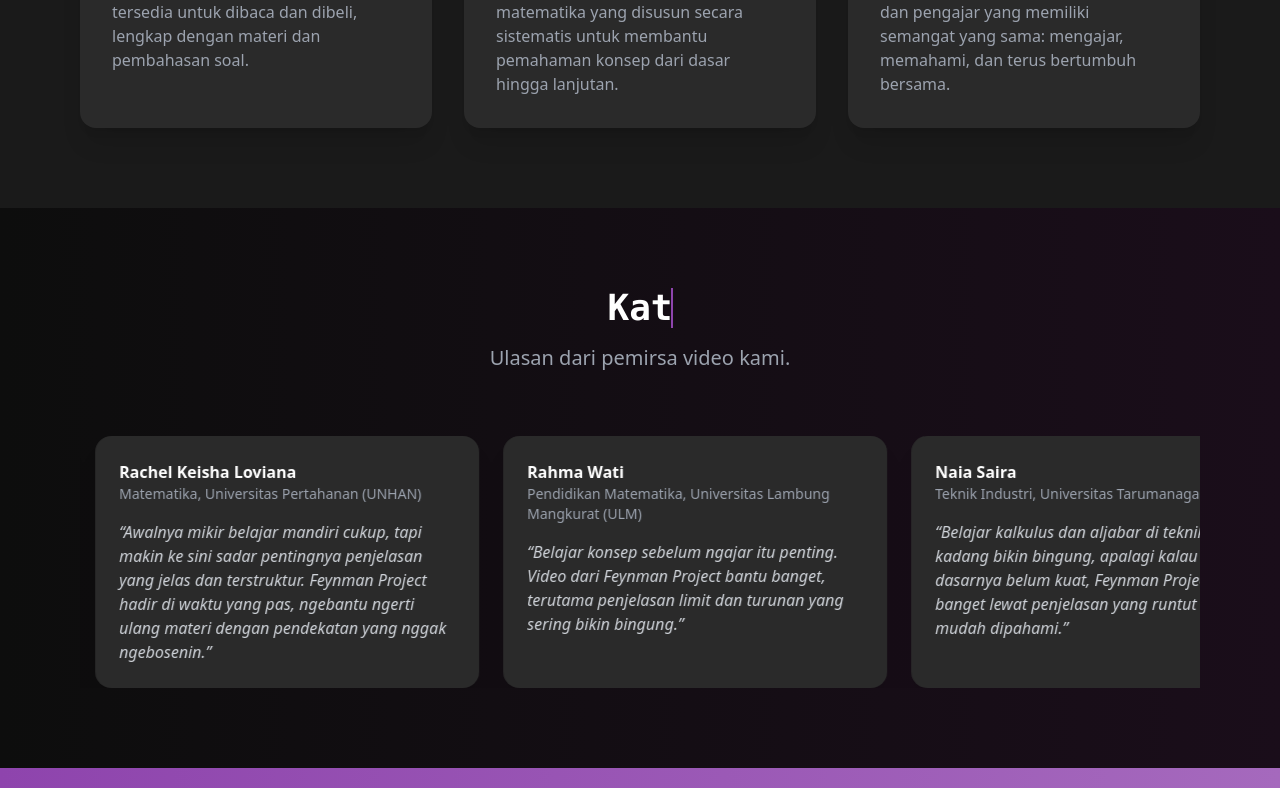
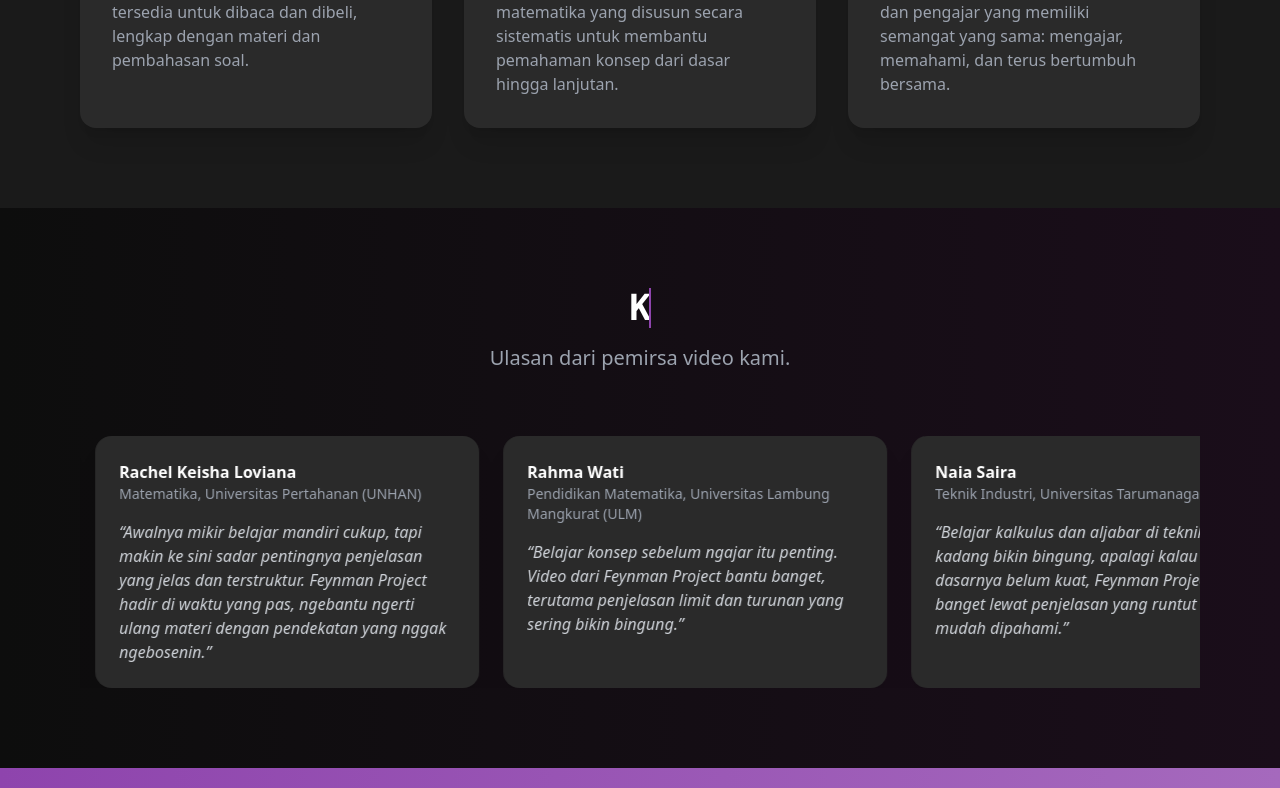
Before and after one commit to FeynmanProject/feynmanproject.github.io, a Next.js app: page / in a window 1280 px wide. Shown: the part 3008-3796 px from the top of the page. Built offline with nearby package versions, Linux system fonts and the light colour scheme.

Commit message:
Update globals.css

```diff
--- a/app/globals.css
+++ b/app/globals.css
@@ -44,26 +44,22 @@
     0% {
       width: 0ch;
     }
-    40% {
-      width: 10ch; /* panjang sesuai teks kamu */
+    60% {
+      width: 11ch; /* panjang "Kata Mereka" */
     }
-    50% {
-      width: 10ch;
-    }
-    51% {
-      width: 0ch;
+    75% {
+      width: 11ch; /* tahan sebentar */
     }
     100% {
       width: 0ch;
     }
   }
 
-
   .typing-loop {
     overflow: hidden;
     white-space: nowrap;
     border-right: 2px solid #8E44AD;
-    animation: typing-loop 3s steps(10,end) infinite;
+    animation: typing-loop 6s steps(11,end) infinite;
   }
 
 
```
